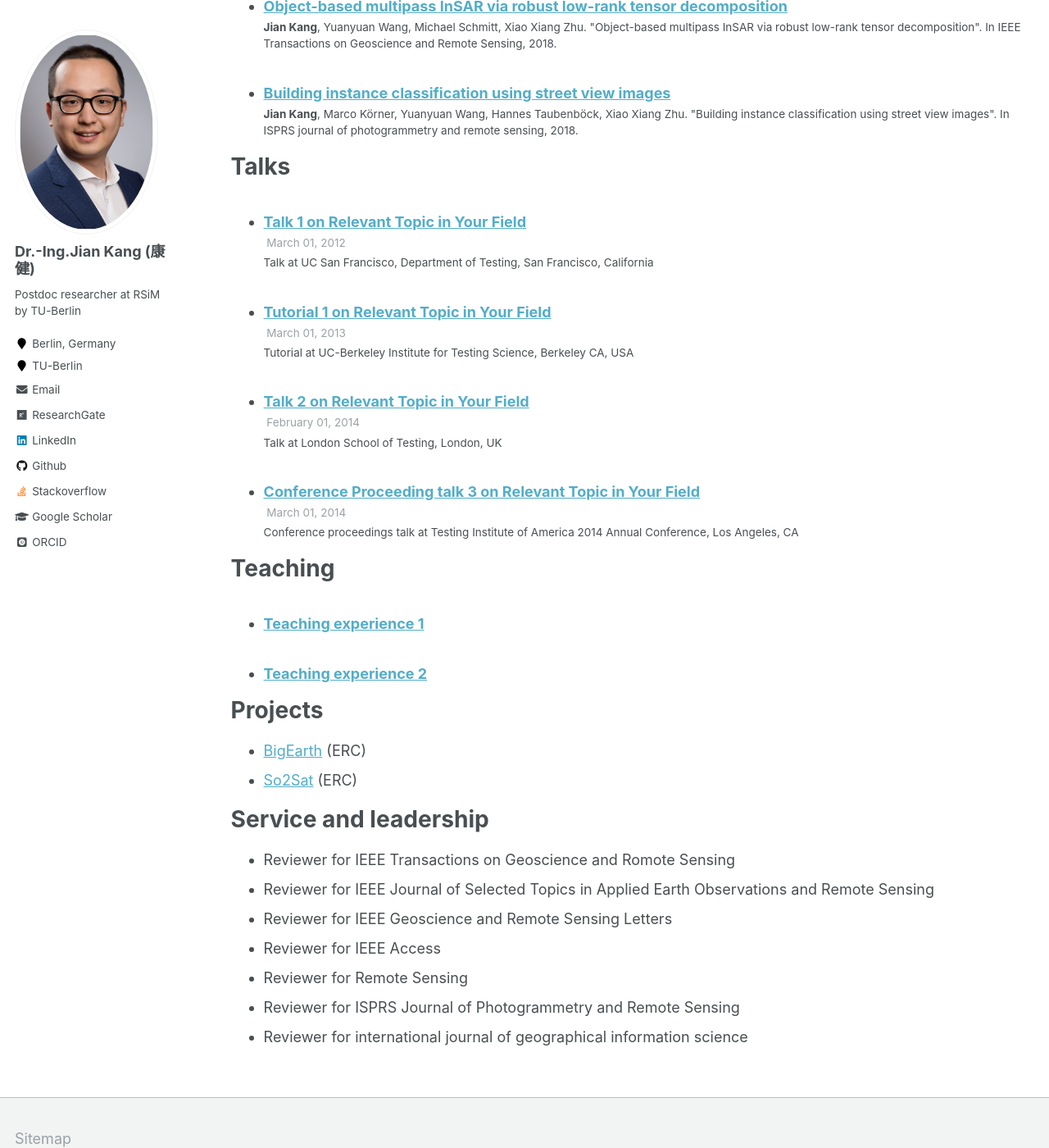
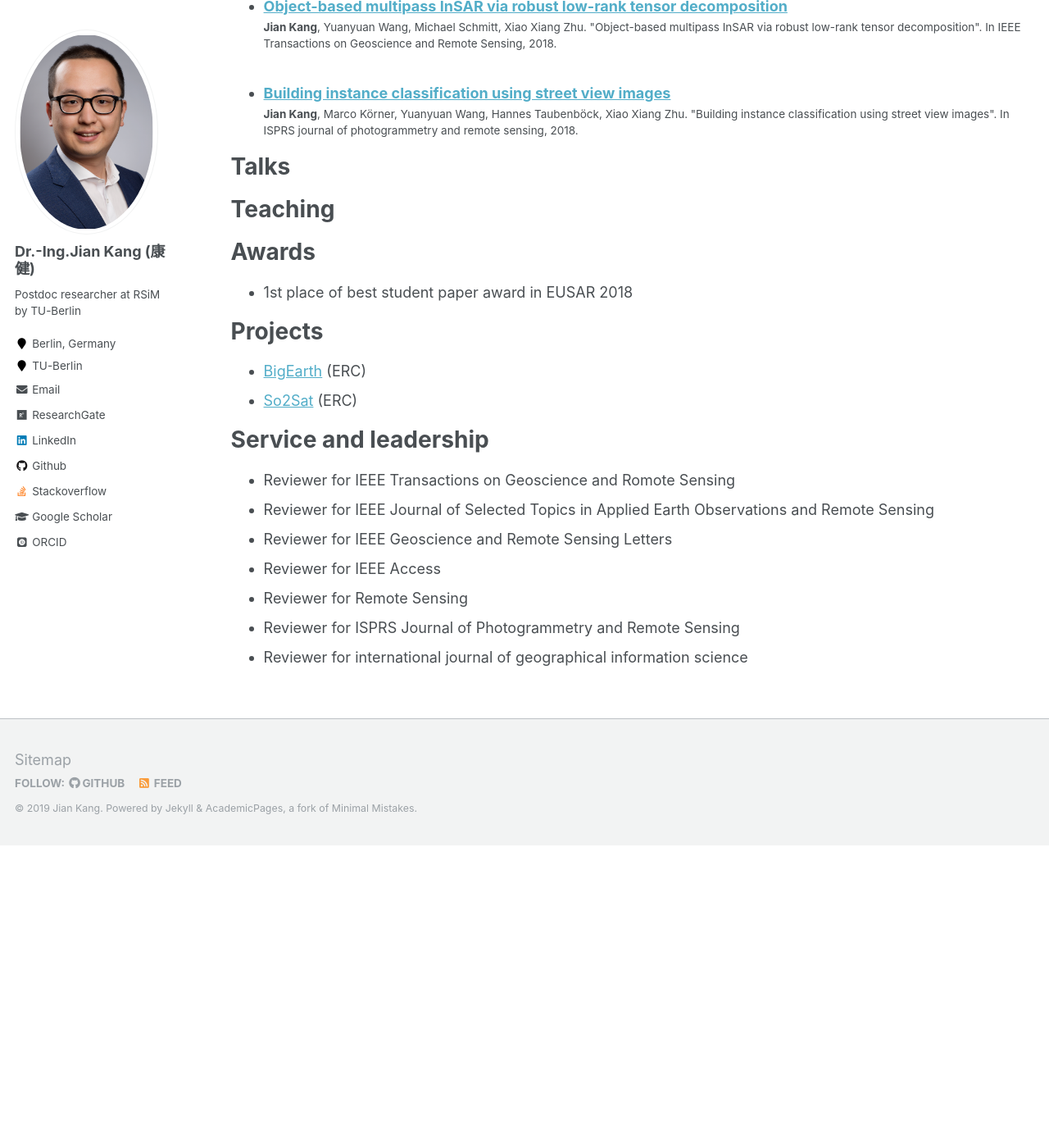
Before and after one commit to jiankang1991/jiankang1991.github.io, a Jekyll site: the page built from _pages/cv.md, in a window 1280 px wide and 1400 px high, scrolled down 787 px. Shown: the whole window at 82% size. Built offline with Jekyll 4.4.1, drawn with Linux system fonts in a browser that asks for light colours; some web fonts are replaced; after the commit the page ends 1818 px from its top, so only the background shows below that.

Commit message:
add awards in CV

```diff
--- a/_pages/cv.md
+++ b/_pages/cv.md
@@ -57,6 +57,10 @@ Teaching
     {% include archive-single-cv.html %}
   {% endfor %}</ul>
 
+Awards
+======
+* 1st place of best student paper award in EUSAR 2018
+
 Projects
 ======
 
--- a/_talks/2013-03-01-tutorial-1.md
+++ /dev/null
@@ -1,13 +0,0 @@
----
-title: "Tutorial 1 on Relevant Topic in Your Field"
-collection: talks
-type: "Tutorial"
-permalink: /talks/2013-03-01-tutorial-1
-venue: "UC-Berkeley Institute for Testing Science"
-date: 2013-03-01
-location: "Berkeley CA, USA"
----
-
-[More information here](http://exampleurl.com)
-
-This is a description of your tutorial, note the different field in type. This is a markdown files that can be all markdown-ified like any other post. Yay markdown!
--- a/_talks/2014-02-01-talk-2.md
+++ /dev/null
@@ -1,13 +0,0 @@
----
-title: "Talk 2 on Relevant Topic in Your Field"
-collection: talks
-type: "Talk"
-permalink: /talks/2014-02-01-talk-2
-venue: "London School of Testing"
-date: 2014-02-01
-location: "London, UK"
----
-
-[More information here](http://example2.com)
-
-This is a description of your talk, which is a markdown files that can be all markdown-ified like any other post. Yay markdown!
--- a/_talks/2014-03-01-talk-3.md
+++ /dev/null
@@ -1,11 +0,0 @@
----
-title: "Conference Proceeding talk 3 on Relevant Topic in Your Field"
-collection: talks
-type: "Conference proceedings talk"
-permalink: /talks/2014-03-01-talk-3
-venue: "Testing Institute of America 2014 Annual Conference"
-date: 2014-03-01
-location: "Los Angeles, CA"
----
-
-This is a description of your conference proceedings talk, note the different field in type. You can put anything in this field.
--- a/_teaching/2015-spring-teaching-2.md
+++ /dev/null
@@ -1,20 +0,0 @@
----
-title: "Teaching experience 2"
-collection: teaching
-type: "Workshop"
-permalink: /teaching/2015-spring-teaching-1
-venue: "University 1, Department"
-date: 2015-01-01
-location: "City, Country"
----
-
-This is a description of a teaching experience. You can use markdown like any other post.
-
-Heading 1
-======
-
-Heading 2
-======
-
-Heading 3
-======
```
Also changed, not shown: _talks/2012-03-01-talk-1.md (+2 -2 lines), _teaching/2014-spring-teaching-1.md (+2 -2 lines).
